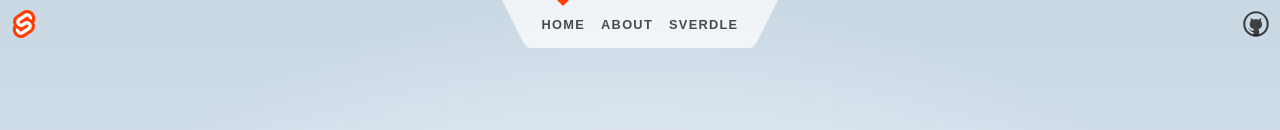
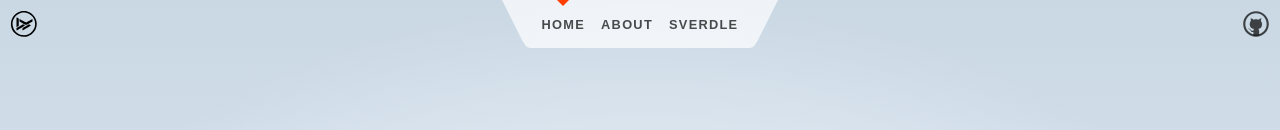
Before and after one commit to dsoloha/free-cities-online, a SvelteKit app: page / in a window 1280 px wide. Shown: the top 130 px of the page. Built offline with nearby package versions, Linux system fonts and the light colour scheme.

Commit message:
Replaced logo, external links

```diff
--- a/src/routes/Header.svelte
+++ b/src/routes/Header.svelte
@@ -1,13 +1,13 @@
 <script>
 	import { page } from '$app/stores';
-	import logo from '$lib/images/svelte-logo.svg';
+	import logo from '$lib/images/dcoded-logo.svg';
 	import github from '$lib/images/github.svg';
 </script>
 
 <header>
 	<div class="corner">
-		<a href="https://kit.svelte.dev">
-			<img src={logo} alt="SvelteKit" />
+		<a href="https://dansoloha.me" target="_blank" rel="noreferrer">
+			<img src={logo} alt="dansoloha.me" />
 		</a>
 	</div>
 
@@ -32,7 +32,7 @@
 	</nav>
 
 	<div class="corner">
-		<a href="https://github.com/sveltejs/kit">
+		<a href="https://github.com/dsoloha/free-cities-online" target="_blank" rel="noreferrer">
 			<img src={github} alt="GitHub" />
 		</a>
 	</div>
```
Also changed, not shown: src/lib/images/dcoded-logo.svg (added), src/lib/images/svelte-logo.svg (deleted).
